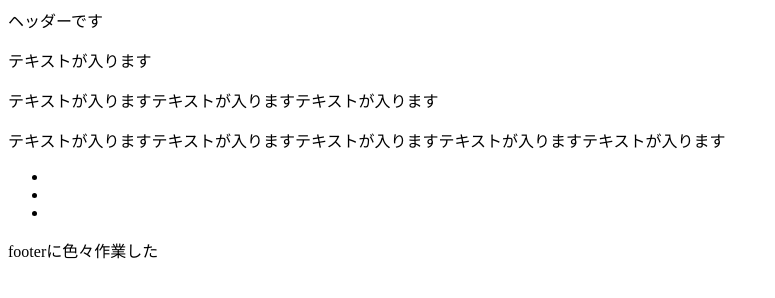
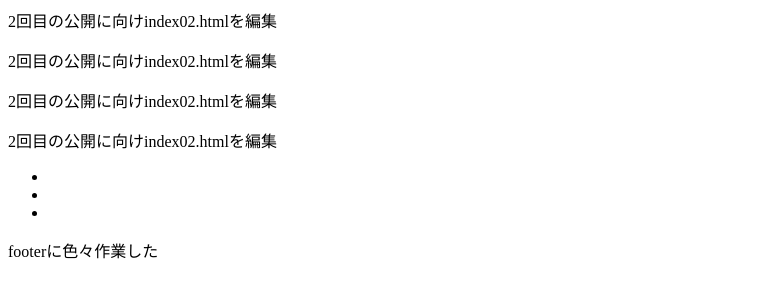
Before and after one commit to Ryota-Ito0730/gittest251109, a plain HTML site: page index2.html in a window 1280 px wide. Shown: the whole page, without its empty margins (0-775 px from the left). Drawn offline with Linux system fonts and the light colour scheme.

Commit message:
index02:2回目の公開に向け編集

```diff
--- a/index2.html
+++ b/index2.html
@@ -8,12 +8,12 @@
 </head>
 
 <body>
-  <header>ヘッダーです</header>
+  <header>2回目の公開に向けindex02.htmlを編集</header>
   <main>
     <div class="main-inner" id="main-inner">
-      <p>テキストが入ります</p>
-      <p>テキストが入りますテキストが入りますテキストが入ります</p>
-      <p>テキストが入りますテキストが入りますテキストが入りますテキストが入りますテキストが入ります</p>
+      <p>2回目の公開に向けindex02.htmlを編集</p>
+      <p>2回目の公開に向けindex02.htmlを編集</p>
+      <p>2回目の公開に向けindex02.htmlを編集</p>
       <ul>
         <li><a href="hogehoge01" class="link01" id="link01"></a></li>
         <li><a href="hogehoge02" class="link02" id="link02"></a></li>
```
